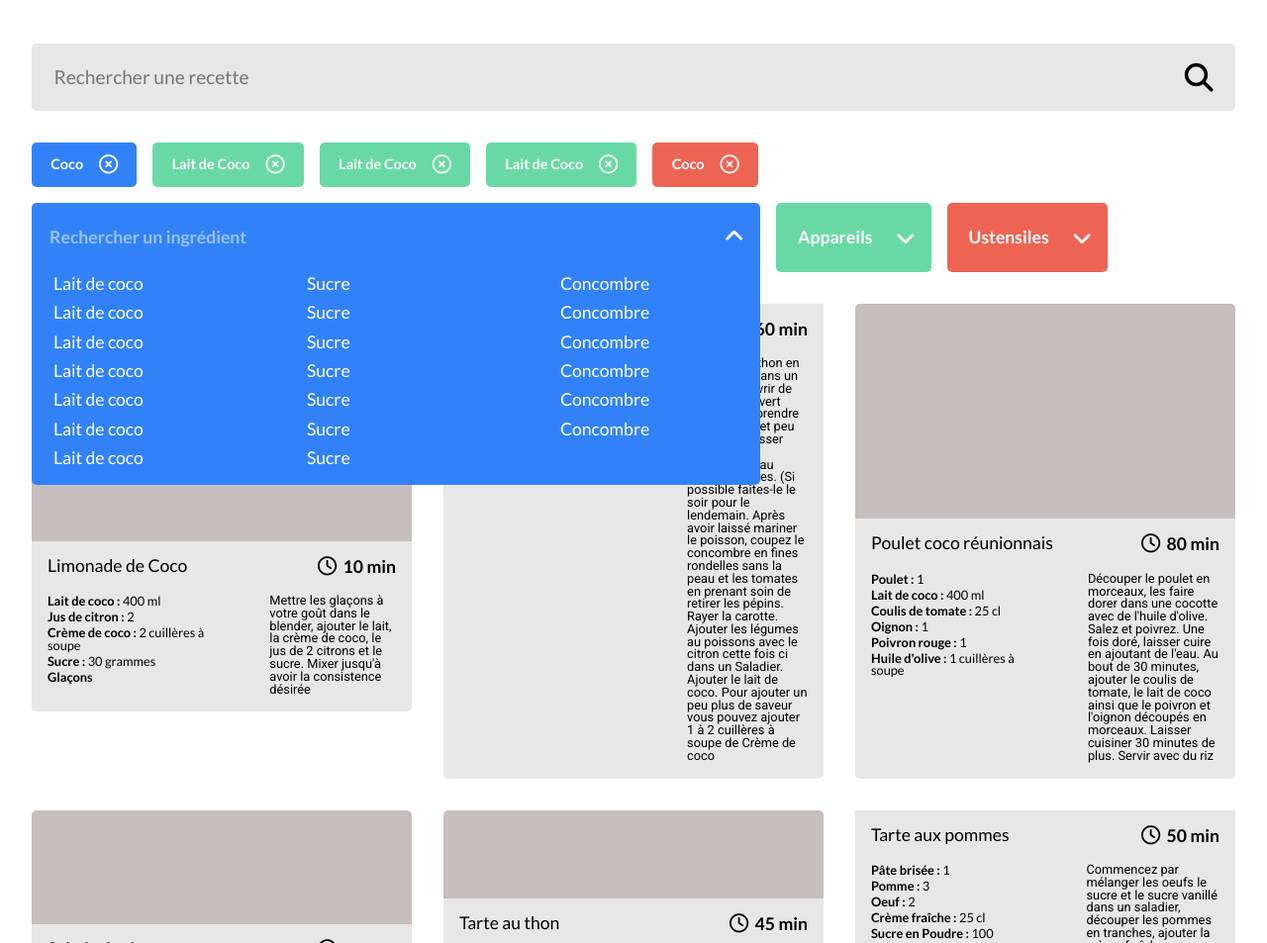
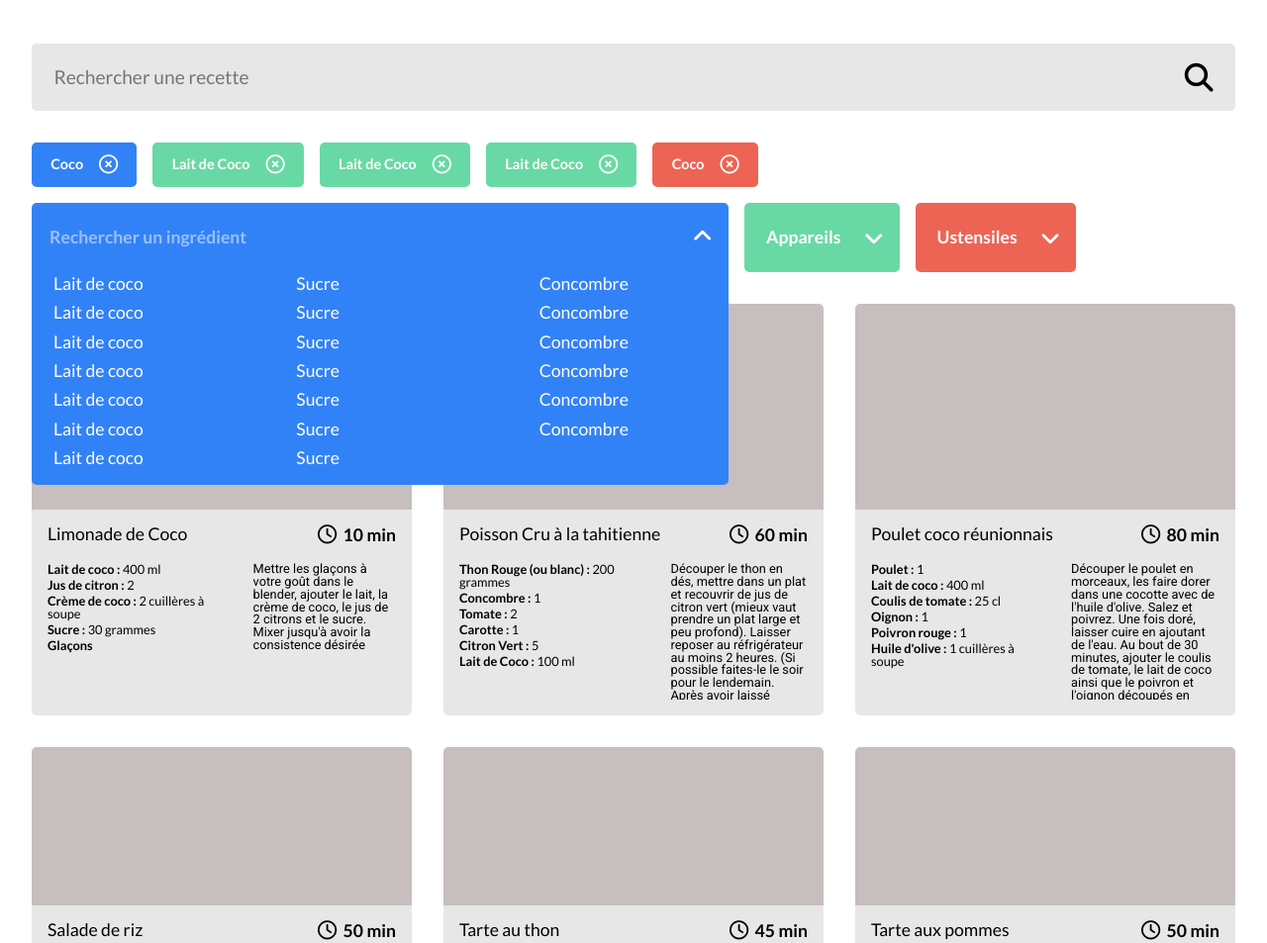
Before and after one commit to ThomasCharuel/les_petits_plats, a website: page index.html in a window 1280 px wide. Shown: the part 147-1100 px from the top of the page at 99% size. Drawn offline with Linux system fonts and the light colour scheme.

Commit message:
Finish implementing recipe loading + render

```diff
--- a/sass/base/_reset.scss
+++ b/sass/base/_reset.scss
@@ -59,6 +59,12 @@ body {
   box-sizing: border-box;
   margin: unset;
 }
+*,
+*::before,
+*::after {
+	box-sizing: inherit;
+}
+
 input {
 	background-color: unset;
 	border: unset;
--- a/sass/components/_recipe-card.scss
+++ b/sass/components/_recipe-card.scss
@@ -12,10 +12,13 @@
   }
 
   &__info-wrapper {
+    height: 50%;
     border-bottom-left-radius: 5px;
     border-bottom-right-radius: 5px;
     background-color: $color-light-grey;
     padding: 1rem;
+    display: flex;
+    flex-direction: column;
   }
 
   &__header {
@@ -36,9 +39,11 @@
   &__info {
     display: flex;
     justify-content: space-between;
+    overflow: hidden;
   }
 
   &__ingredients {
+    overflow: scroll;
     margin-right: 3rem;
     font-size: 0.8rem;
 
@@ -52,8 +57,9 @@
   }
 
   &__description {
+    overflow: scroll;
     font-family: $font-family-secondary;
     font-size: 0.8rem;
-    width: 40%;
+    width: 50%;
   }
 }
--- a/sass/components/_search-bar.scss
+++ b/sass/components/_search-bar.scss
@@ -2,7 +2,6 @@
   position: relative;
 
   &__input {
-    box-sizing: border-box;
     width: 100%;
     padding: 1.4rem;
     padding-right: 5rem;
--- a/scripts/App.js
+++ b/scripts/App.js
@@ -28,8 +28,6 @@ class App {
   async main() {
     await this.fetchRecipes();
     this.renderRecipes();
-
-    console.log(this.recipes)
   }
 }
 
```
Also changed, not shown: css/style.css, 1 other file.
